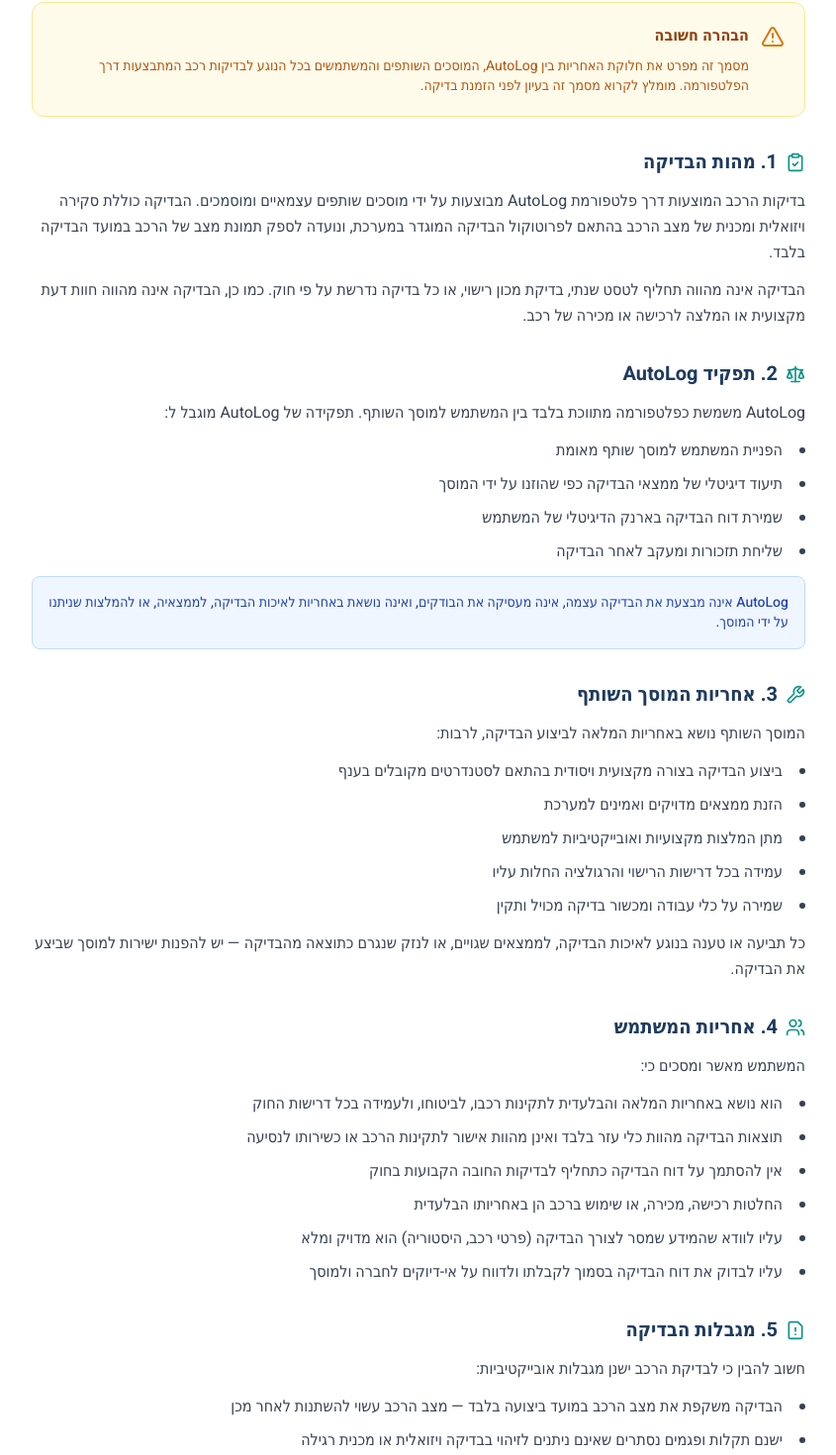
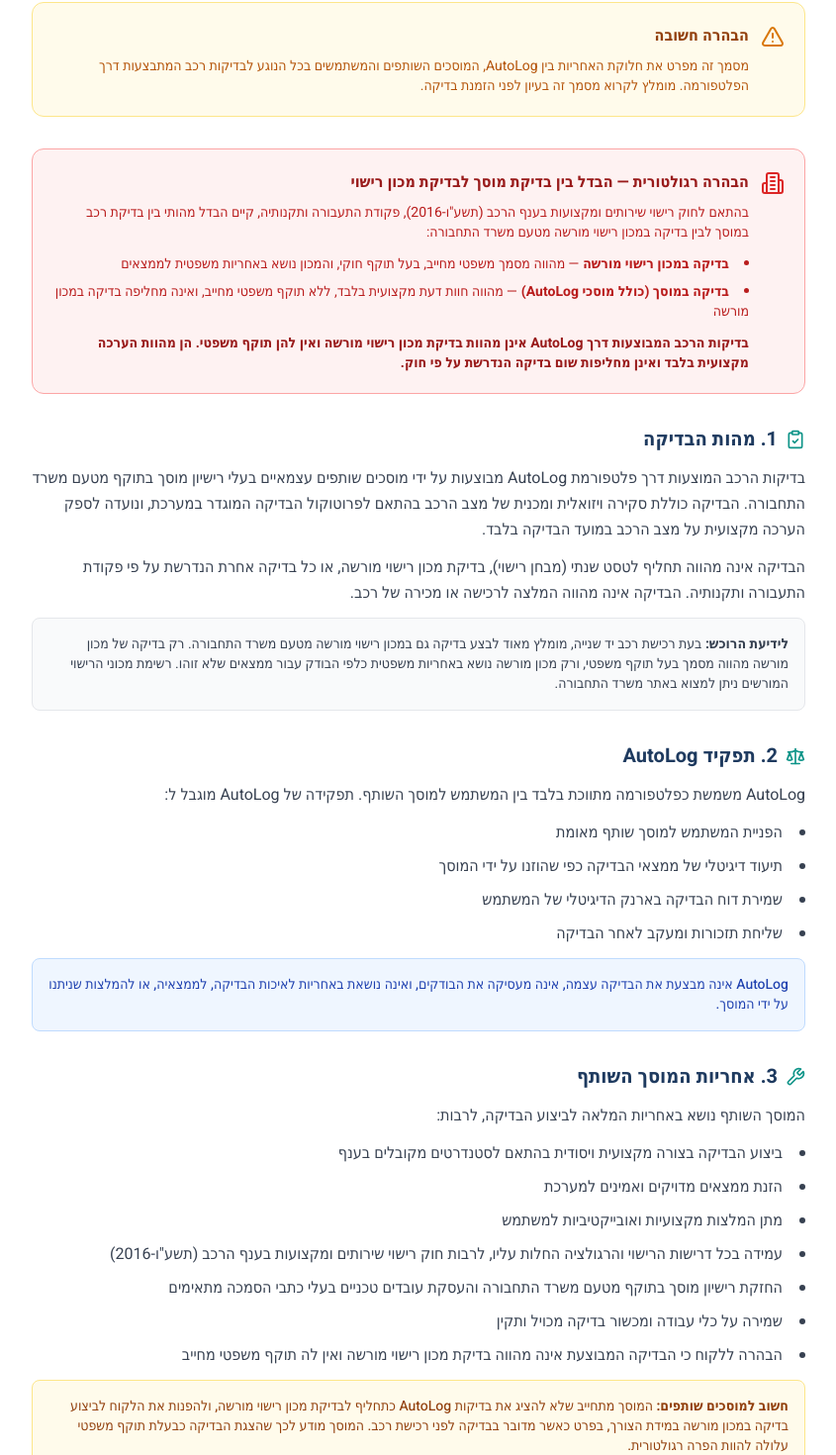
Before and after one commit to autologclick/autolog-app, a Next.js app: page /warranty in a window 1280 px wide. Shown: the part 340-1810 px from the top of the page at 99% size, without its empty margins (217-1062 px from the left). Built offline with nearby package versions, Linux system fonts and the light colour scheme.

Commit message:
Add regulatory compliance to warranty page

```diff
--- a/src/app/warranty/page.tsx
+++ b/src/app/warranty/page.tsx
@@ -1,7 +1,7 @@
 'use client';
 
 import Link from 'next/link';
-import { ArrowRight, ShieldCheck, AlertTriangle, ClipboardCheck, Scale, Wrench, Users, FileWarning, Phone } from 'lucide-react';
+import { ArrowRight, ShieldCheck, AlertTriangle, ClipboardCheck, Scale, Wrench, Users, FileWarning, Phone, Building2, BookOpen } from 'lucide-react';
 
 export default function WarrantyPage() {
   return (
@@ -45,6 +45,26 @@
             </div>
           </div>
 
+          {/* Regulatory Notice */}
+          <div className="bg-red-50 border border-red-300 rounded-xl p-5">
+            <div className="flex items-start gap-3">
+              <Building2 className="w-6 h-6 text-red-600 flex-shrink-0 mt-0.5" />
+              <div>
+                <h3 className="font-bold text-red-800 mb-2">הבהרה רגולטורית — הבדל בין בדיקת מוסך לבדיקת מכון רישוי</h3>
+                <p className="text-red-700 text-sm mb-3">
+                  בהתאם לחוק רישוי שירותים ומקצועות בענף הרכב (תשע&quot;ו-2016), פקודת התעבורה ותקנותיה, קיים הבדל מהותי בין בדיקת רכב במוסך לבין בדיקה במכון רישוי מורשה מטעם משרד התחבורה:
+                </p>
+                <ul className="space-y-2 text-red-700 text-sm list-disc list-inside mb-3">
+                  <li><strong>בדיקה במכון רישוי מורשה</strong> — מהווה מסמך משפטי מחייב, בעל תוקף חוקי, והמכון נושא באחריות משפטית לממצאים</li>
+                  <li><strong>בדיקה במוסך (כולל מוסכי AutoLog)</strong> — מהווה חוות דעת מקצועית בלבד, ללא תוקף משפטי מחייב, ואינה מחליפה בדיקה במכון מורשה</li>
+                </ul>
+                <p className="text-red-800 text-sm font-bold">
+                  בדיקות הרכב המבוצעות דרך AutoLog אינן מהוות בדיקת מכון רישוי מורשה ואין להן תוקף משפטי. הן מהוות הערכה מקצועית בלבד ואינן מחליפות שום בדיקה הנדרשת על פי חוק.
+                </p>
+              </div>
+            </div>
+          </div>
+
           {/* Section 1 */}
           <section>
             <div className="flex items-center gap-2 mb-3">
@@ -52,11 +72,16 @@
               <h2 className="text-xl font-bold text-[#1e3a5f]">1. מהות הבדיקה</h2>
             </div>
             <p className="mb-3">
-              בדיקות הרכב המוצעות דרך פלטפורמת AutoLog מבוצעות על ידי מוסכים שותפים עצמאיים ומוסמכים. הבדיקה כוללת סקירה ויזואלית ומכנית של מצב הרכב בהתאם לפרוטוקול הבדיקה המוגדר במערכת, ונועדה לספק תמונת מצב של הרכב במועד הבדיקה בלבד.
+              בדיקות הרכב המוצעות דרך פלטפורמת AutoLog מבוצעות על ידי מוסכים שותפים עצמאיים בעלי רישיון מוסך בתוקף מטעם משרד התחבורה. הבדיקה כוללת סקירה ויזואלית ומכנית של מצב הרכב בהתאם לפרוטוקול הבדיקה המוגדר במערכת, ונועדה לספק הערכה מקצועית על מצב הרכב במועד הבדיקה בלבד.
             </p>
-            <p>
-              הבדיקה אינה מהווה תחליף לטסט שנתי, בדיקת מכון רישוי, או כל בדיקה נדרשת על פי חוק. כמו כן, הבדיקה אינה מהווה חוות דעת מקצועית או המלצה לרכישה או מכירה של רכב.
+            <p className="mb-3">
+              הבדיקה אינה מהווה תחליף לטסט שנתי (מבחן רישוי), בדיקת מכון רישוי מורשה, או כל בדיקה אחרת הנדרשת על פי פקודת התעבורה ותקנותיה. הבדיקה אינה מהווה המלצה לרכישה או מכירה של רכב.
             </p>
+            <div className="bg-gray-50 border border-gray-200 rounded-lg p-4">
+              <p className="text-gray-700 text-sm">
+                <strong>לידיעת הרוכש:</strong> בעת רכישת רכב יד שנייה, מומלץ מאוד לבצע בדיקה גם במכון רישוי מורשה מטעם משרד התחבורה. רק בדיקה של מכון מורשה מהווה מסמך בעל תוקף משפטי, ורק מכון מורשה נושא באחריות משפטית כלפי הבודק עבור ממצאים שלא זוהו. רשימת מכוני הרישוי המורשים ניתן למצוא באתר משרד התחבורה.
+              </p>
+            </div>
           </section>
 
           {/* Section 2 */}
@@ -92,9 +117,16 @@
               <li>ביצוע הבדיקה בצורה מקצועית ויסודית בהתאם לסטנדרטים מקובלים בענף</li>
               <li>הזנת ממצאים מדויקים ואמינים למערכת</li>
               <li>מתן המלצות מקצועיות ואובייקטיביות למשתמש</li>
-              <li>עמידה בכל דרישות הרישוי והרגולציה החלות עליו</li>
+              <li>עמידה בכל דרישות הרישוי והרגולציה החלות עליו, לרבות חוק רישוי שירותים ומקצועות בענף הרכב (תשע&quot;ו-2016)</li>
+              <li>החזקת רישיון מוסך בתוקף מטעם משרד התחבורה והעסקת עובדים טכניים בעלי כתבי הסמכה מתאימים</li>
               <li>שמירה על כלי עבודה ומכשור בדיקה מכויל ותקין</li>
+              <li>הבהרה ללקוח כי הבדיקה המבוצעת אינה מהווה בדיקת מכון רישוי מורשה ואין לה תוקף משפטי מחייב</li>
             </ul>
+            <div className="bg-amber-50 border border-amber-200 rounded-lg p-4 mb-3">
+              <p className="text-amber-800 text-sm font-medium">
+                <strong>חשוב למוסכים שותפים:</strong> המוסך מתחייב שלא להציג את בדיקות AutoLog כתחליף לבדיקת מכון רישוי מורשה, ולהפנות את הלקוח לביצוע בדיקה במכון מורשה במידת הצורך, בפרט כאשר מדובר בבדיקה לפני רכישת רכב. המוסך מודע לכך שהצגת הבדיקה כבעלת תוקף משפטי עלולה להוות הפרה רגולטורית.
+              </p>
+            </div>
             <p>
               כל תביעה או טענה בנוגע לאיכות הבדיקה, לממצאים שגויים, או לנזק שנגרם כתוצאה מהבדיקה — יש להפנות ישירות למוסך שביצע את הבדיקה.
             </p>
@@ -223,9 +255,39 @@
             </div>
           </section>
 
-          {/* Section 11 */}
+          {/* Section 11 - Regulatory Framework */}
           <section>
-            <h2 className="text-xl font-bold text-[#1e3a5f] mb-3">11. דין חל וסמכות שיפוט</h2>
+            <div className="flex items-center gap-2 mb-3">
+              <BookOpen className="w-5 h-5 text-[#0d9488]" />
+              <h2 className="text-xl font-bold text-[#1e3a5f]">11. מסגרת רגולטורית והפניה לבדיקה מורשית</h2>
+            </div>
+            <p className="mb-3">
+              הבדיקות המבוצעות דרך AutoLog כפופות למסגרת הרגולטורית הישראלית, לרבות:
+            </p>
+            <ul className="space-y-2 list-disc list-inside mb-4">
+              <li>פקודת התעבורה [נוסח חדש] ותקנות התעבורה</li>
+              <li>חוק רישוי שירותים ומקצועות בענף הרכב, תשע&quot;ו-2016</li>
+              <li>הוראות משרד התחבורה והבטיחות בדרכים בנוגע לרישוי מוסכים ומכוני בדיקה</li>
+            </ul>
+            <p className="mb-3">
+              AutoLog ממליצה בחום לכל משתמש הרוכש רכב יד שנייה לבצע, בנוסף לבדיקת המוסך, גם בדיקה במכון רישוי מורשה מטעם משרד התחבורה. בדיקה כזו:
+            </p>
+            <ul className="space-y-2 list-disc list-inside mb-4">
+              <li>מהווה מסמך בעל תוקף משפטי מחייב</li>
+              <li>מבוצעת באמצעות ציוד ומכשור מתקדם בהתאם לתקני משרד התחבורה</li>
+              <li>מקנה ללקוח זכות לתבוע את המכון במקרה של רשלנות בבדיקה</li>
+              <li>כוללת בדיקת פרטי זיהוי הרכב (מספר שלדה, מנוע) מול רישומי משרד הרישוי</li>
+            </ul>
+            <div className="bg-[#0d9488]/5 border border-[#0d9488]/20 rounded-lg p-4">
+              <p className="text-[#1e3a5f] text-sm">
+                <strong>איתור מכוני רישוי מורשים:</strong> ניתן למצוא רשימת מכוני רישוי מורשים באתר משרד התחבורה והבטיחות בדרכים בכתובת gov.il, או לפנות למוקד הטלפוני *5678.
+              </p>
+            </div>
+          </section>
+
+          {/* Section 12 */}
+          <section>
+            <h2 className="text-xl font-bold text-[#1e3a5f] mb-3">12. דין חל וסמכות שיפוט</h2>
             <p>
               מסמך זה יפורש ויחולו עליו דיני מדינת ישראל בלבד. סמכות השיפוט הבלעדית בכל עניין הנובע ממסמך זה או הקשור אליו תהיה לבתי המשפט המוסמכים במחוז תל אביב, ישראל.
             </p>
@@ -235,7 +297,7 @@
           <div className="bg-[#1e3a5f]/5 border border-[#1e3a5f]/10 rounded-xl p-5">
             <h3 className="font-bold text-[#1e3a5f] mb-3">הצהרת המשתמש</h3>
             <p className="text-sm text-gray-700">
-              בהזמנת בדיקת רכב דרך פלטפורמת AutoLog, אני מצהיר ומאשר כי קראתי והבנתי את מסמך האחריות במלואו, אני מודע למגבלות הבדיקה ולחלוקת האחריות המפורטת לעיל, אני מסכים שתוצאות הבדיקה הן כלי עזר בלבד ואינן מחליפות את אחריותי האישית לתקינות הרכב, ואני מקבל את הגבלת האחריות של AutoLog כמפורט במסמך זה.
+              בהזמנת בדיקת רכב דרך פלטפורמת AutoLog, אני מצהיר ומאשר כי: קראתי והבנתי את מסמך האחריות במלואו; אני מודע לכך שבדיקת רכב במוסך שותף אינה מהווה בדיקת מכון רישוי מורשה ואין לה תוקף משפטי מחייב; אני מודע למגבלות הבדיקה ולחלוקת האחריות המפורטת לעיל; אני מסכים שתוצאות הבדיקה הן הערכה מקצועית בלבד ואינן מחליפות את אחריותי האישית לתקינות הרכב ואת חובתי לבצע בדיקות נדרשות על פי חוק; אני מקבל את ההמלצה לבצע בדיקה נוספת במכון רישוי מורשה בפרט כאשר מדובר ברכישת רכב; ואני מקבל את הגבלת האחריות של AutoLog כמפורט במסמך זה.
             </p>
           </div>
 
```
